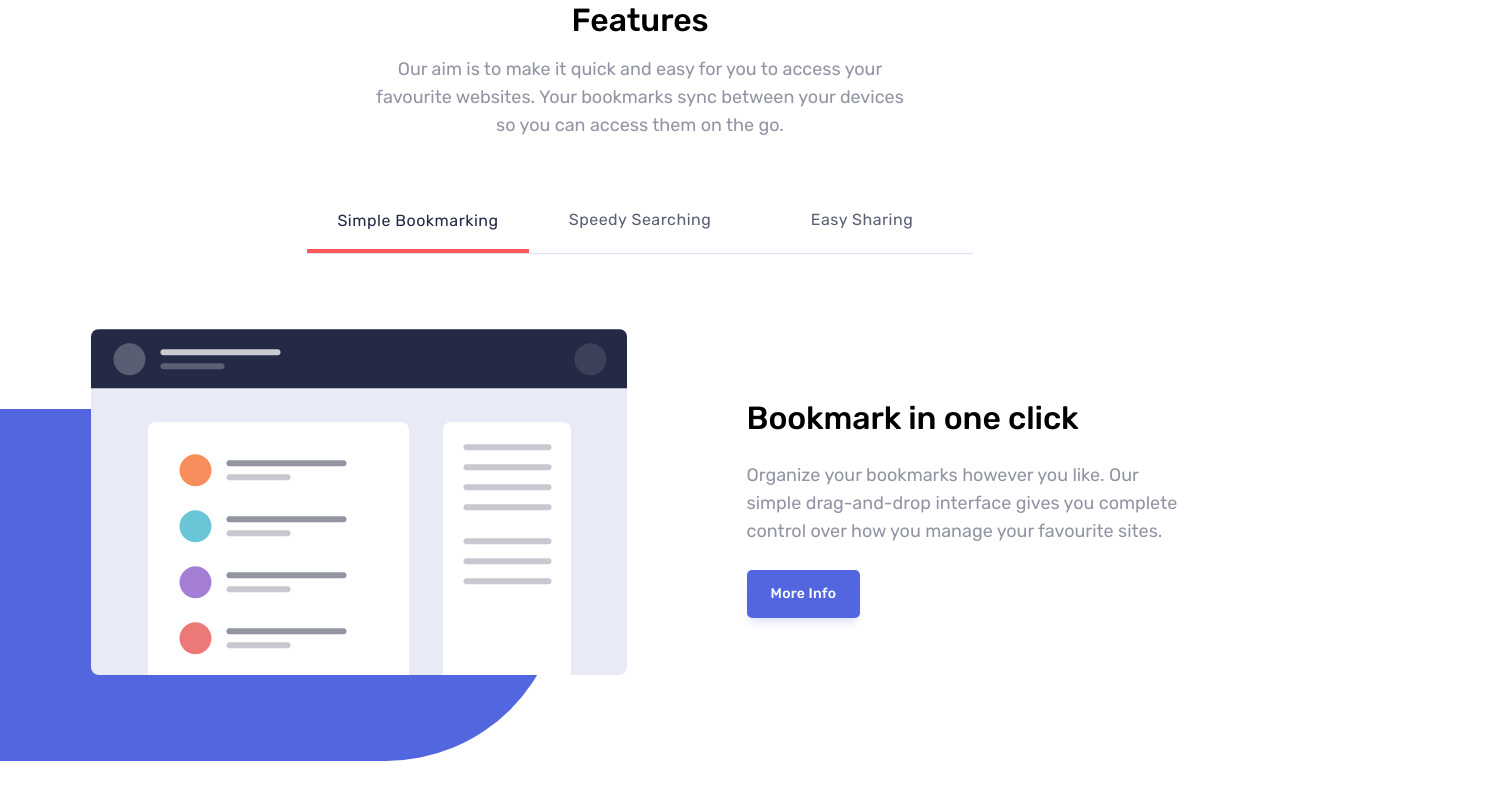
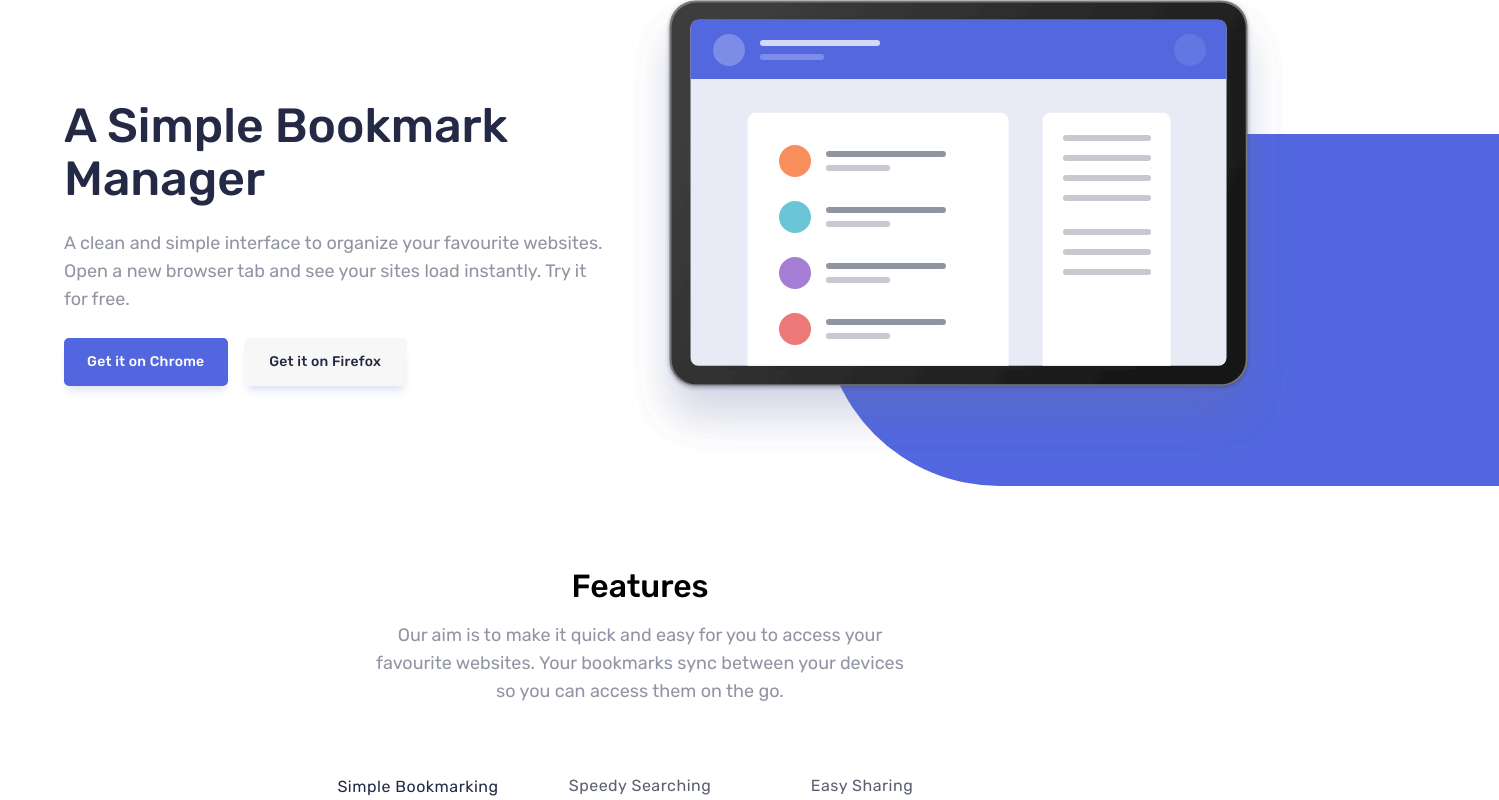
Before and after one commit to skhbabez/bookmark-landing-page, a React (Vite) app: page / in a window 1280 px wide. Shown: the top 800 px of the page, 1499 px wide, since content can reach past the window. Built offline with nearby package versions, Linux system fonts and the light colour scheme.

Commit message:
Finished hero and added to page. Added missing alt texts to images and added

```diff
--- a/src/App.tsx
+++ b/src/App.tsx
@@ -2,13 +2,17 @@ import Downloads from "./layouts/Downloads/Downloads";
 import Faq from "./layouts/Faq/Faq";
 import Features from "./layouts/Features/Features";
 import Footer from "./layouts/Footer/Footer";
+import Hero from "./layouts/Hero/Hero";
 import Newsletter from "./layouts/Newsletter/Newsletter";
 
 function App() {
   return (
     <>
-      <main className="">
-        <Features />
+      <main>
+        <div className="xl:ms-16">
+          <Hero className="xl:ms-auto" />
+        </div>
+        <Features className="mt-32 md:mt-31.5 xl:mt-20" />
         <Downloads className="mx-auto main-spacer mt-33.25 md:mt-[9.51rem] xl:mt-40.75" />
         <Faq className="mx-auto mt-32 md:mt-35.5 xl:mt-40.25 main-spacer" />
         <Newsletter className="w-full mt-32 md:mt-37.25 xl:mt-44.25" />
--- a/src/Components/Button/Button.tsx
+++ b/src/Components/Button/Button.tsx
@@ -18,7 +18,7 @@ const Button = ({
         variant === "primary" &&
           "bg-blue-600 text-white border-blue-600 hover:text-blue-600 focus-visible:text-blue-600",
         variant === "secondary" &&
-          "bg-grey-50 text-blue-950 border-grey-50 hover:border-grey-600 focus-visible:border-grey-600 hover:text-grey-600 focus-visible:text-grey-600",
+          "bg-grey-50 text-blue-950 border-grey-50 hover:border-grey-600 focus-visible:border-grey-600 hover:text-grey-600/75 focus-visible:text-grey-600/75",
         variant === "submit" &&
           "bg-red-400 text-white border-red-400 hover:text-red-400 focus-visible:text-red-400"
       )}
--- a/src/layouts/Footer/Footer.tsx
+++ b/src/layouts/Footer/Footer.tsx
@@ -21,8 +21,8 @@ const Footer = ({
       {...props}
     >
       <div className="flex gap-3 items-center">
-        <img src={logo} />
-        <img src={bookmark} />
+        <img src={logo} alt="" />
+        <img src={bookmark} alt="" />
       </div>
       <ul className="flex flex-col md:flex-row items-center gap-6">
         {links.map((link) => (
@@ -34,10 +34,18 @@ const Footer = ({
         ))}
       </ul>
       <div className="flex gap-10 xl:ml-auto">
-        <NavLink href="https://www.facebook.com/" className="text-white">
+        <NavLink
+          aria-label="Open on Facebook"
+          href="https://www.facebook.com/"
+          className="text-white"
+        >
           <FaSquareFacebook size={24} />
         </NavLink>
-        <NavLink href="https://x.com/" className="text-white">
+        <NavLink
+          aria-label="Open on X"
+          href="https://x.com/"
+          className="text-white"
+        >
           <FaXTwitter size={24} />
         </NavLink>
       </div>
--- a/src/layouts/Hero/Hero.tsx
+++ b/src/layouts/Hero/Hero.tsx
@@ -1,16 +1,23 @@
 import clsx from "clsx";
 import type { ComponentPropsWithRef } from "react";
 import hero from "../../assets/illustration-hero.svg";
+import Button from "../../Components/Button/Button";
 
 const Hero = ({
   className,
   ...props
 }: Omit<ComponentPropsWithRef<"section">, "children">) => {
   return (
-    <section className={clsx("", className)} {...props}>
-      <div className="relative h-75 md:h-121.5">
+    <section
+      className={clsx(
+        "max-w-318.75 flex flex-col xl:flex-row items-center gap-12 md:gap-18 xl:gap-0",
+        className
+      )}
+      {...props}
+    >
+      <div className="relative w-full h-75 md:h-121.5 xl:order-2">
         <img
-          className="absolute left-1/2  -translate-x-1/2 xl:translate-x-0 bottom-0 top-[calc(40.9211px)]  md:-top-2.25 w-[353.2455px] md:w-164.25 xl:left-[25.59px]"
+          className="absolute left-1/2 -translate-x-1/2 xl:translate-x-0 bottom-0 top-[calc(2.5576rem)]  md:-top-2.25 w-[22.0778rem] md:w-164.25 xl:left-[1.599375rem]"
           src={hero}
           alt=""
         />
@@ -20,6 +27,19 @@ const Hero = ({
           )}
         ></div>
       </div>
+      <div className="max-w-135 max-md:mx-7.75 text-center xl:text-start space-y-6 xl:order-1">
+        <h1 className="text-1-mobile md:text-1 text-blue-950">
+          A Simple Bookmark Manager
+        </h1>
+        <p>
+          A clean and simple interface to organize your favourite websites. Open
+          a new browser tab and see your sites load instantly. Try it for free.
+        </p>
+        <div className="flex *:flex-1 gap-4 max-w-85.75 mx-auto xl:ms-0">
+          <Button>Get it on Chrome</Button>
+          <Button variant="secondary">Get it on Firefox</Button>
+        </div>
+      </div>
     </section>
   );
 };
```
